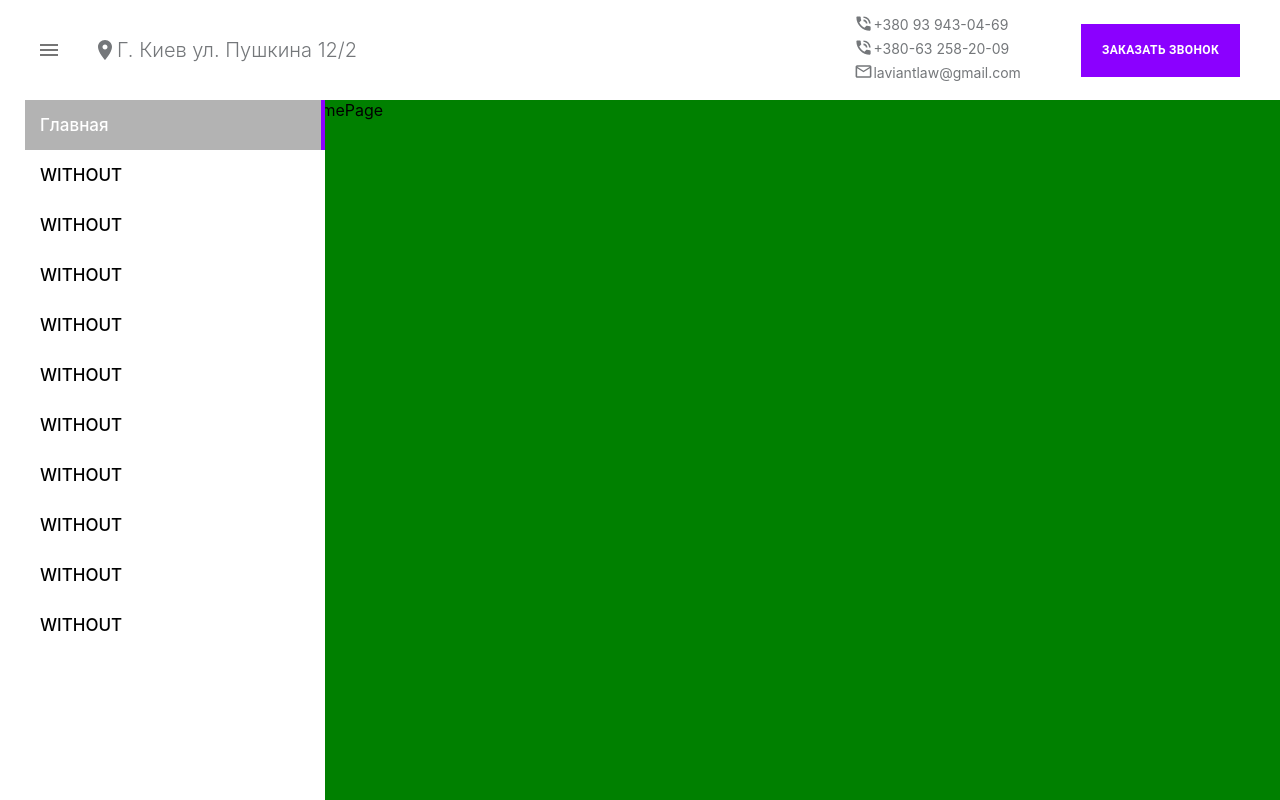
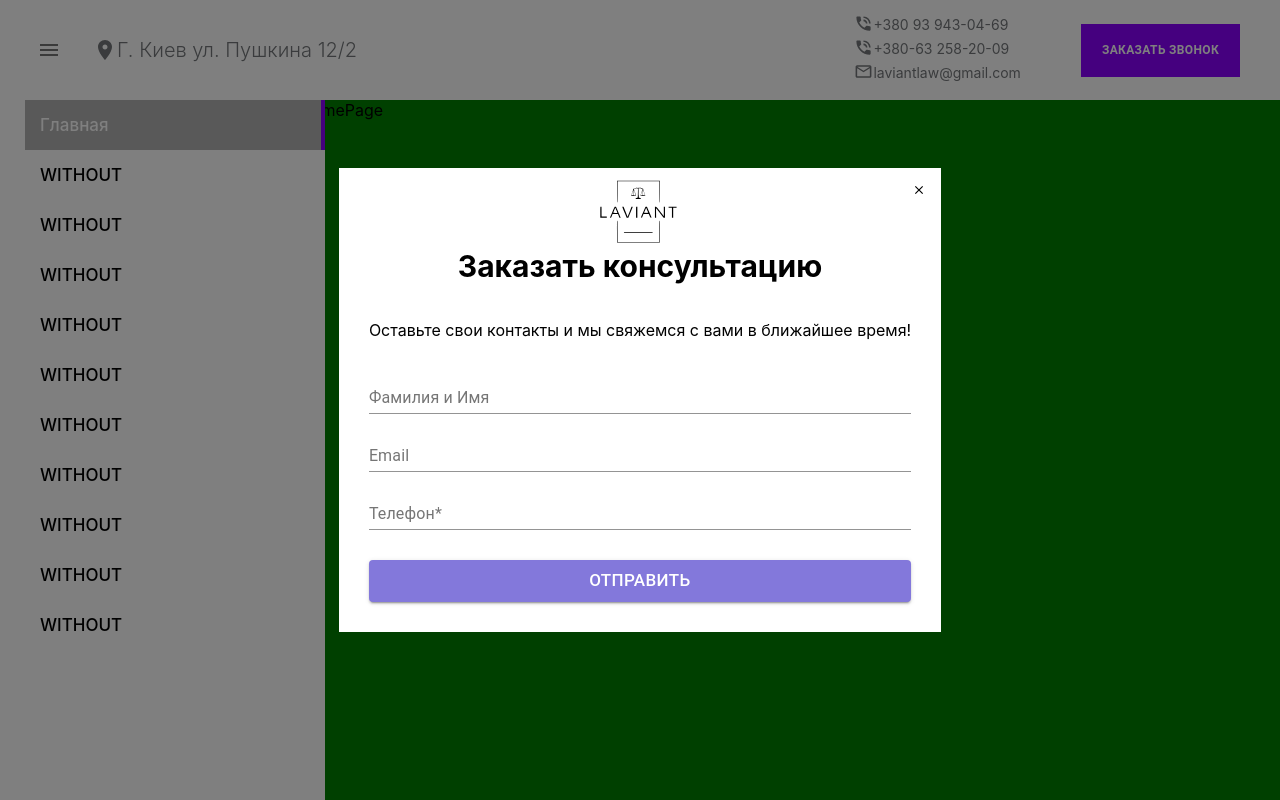
Before and after one commit to ForAvoc/laviant-law, a React (Create React App) app: page / in a window 1280 px wide. Both pictures are taken after a click on the button "ЗАКАЗАТЬ ЗВОНОК". Built offline with nearby package versions, Linux system fonts and the light colour scheme.

Commit message:
created modal

```diff
--- a/package.json
+++ b/package.json
@@ -10,6 +10,7 @@
     "@testing-library/user-event": "^12.1.10",
     "axios": "^0.21.1",
     "classnames": "^2.3.1",
+    "formik": "^2.2.9",
     "react": "^17.0.2",
     "react-dom": "^17.0.2",
     "react-redux": "^7.2.4",
@@ -18,7 +19,8 @@
     "redux": "^4.1.0",
     "redux-thunk": "^2.3.0",
     "sass": "^1.35.1",
-    "web-vitals": "^1.0.1"
+    "web-vitals": "^1.0.1",
+    "yup": "^0.32.9"
   },
   "scripts": {
     "start": "react-scripts start",
--- a/src/App.jsx
+++ b/src/App.jsx
@@ -5,6 +5,7 @@ import s from './App.module.scss';
 import SideBar from './shared/components/SideBar';
 import HomePage from './pages/HomePage';
 import Header from './shared/components/Header';
+import CallbackModal from './shared/components/CallbackModal';
 
 function App() {
   const [isSideBarTemporary, setIsSideBarTemporary] = useState(false);
@@ -50,6 +51,7 @@ function App() {
           </Switch>
         </div>
       </div>
+      <CallbackModal />
     </div>
   );
 }
--- /dev/null
+++ b/src/shared/components/CallbackModal/index.jsx
@@ -0,0 +1,157 @@
+import React from 'react';
+import {makeStyles} from '@material-ui/core/styles';
+import Modal from '@material-ui/core/Modal';
+import Backdrop from '@material-ui/core/Backdrop';
+import Fade from '@material-ui/core/Fade';
+import TextField from '@material-ui/core/TextField';
+import Button from '@material-ui/core/Button';
+import {Formik, Form} from 'formik';
+import * as yup from 'yup';
+import {connect} from 'react-redux';
+import cx from 'classnames';
+import CloseIcon from '@material-ui/icons/Close';
+import s from './style.module.scss';
+import {ReactComponent as Logo} from '../../media/Logo.svg';
+import {selectorGetModalState} from '../../../store/modal-service/selector';
+import {actionSetModalState} from '../../../store/modal-service/actions';
+
+const useStyles = makeStyles(() => ({
+  modal: {
+    display: 'flex',
+    alignItems: 'center',
+    justifyContent: 'center',
+  },
+  formButton: {
+    '& .MuiButton': {
+      '&-label': {
+        color: 'white',
+        fontSize: '17px',
+      },
+    },
+    '&.MuiButton-containedPrimary': {
+      backgroundColor: '#8378db',
+    },
+    '&.MuiButton-root': {
+      marginTop: '30px',
+    },
+  },
+  formItem: {
+    marginTop: '10px',
+  },
+}));
+
+const ValidationSchema = yup.object().shape({
+  // nameSurname: yup.string().required('Пожалуйста укажите свое имя!'),
+  phoneNumber: yup
+    .number()
+    .typeError('Номер введен некоректно')
+    .required('Пожалуйста укажите свой номер телефона, что бы мы могли связаться с Вами!'),
+  email: yup.string().email('Введите коректный Email').required('Обязательно'),
+});
+
+const CallbackModal = ({modalState, setModalState}) => {
+  const classes = useStyles();
+  // ?????
+  // const [isModalStyle, setIsModalStyle] = React.useState(false);
+
+  const handleClose = () => {
+    setModalState(false);
+  };
+  return (
+    <Modal
+      className={classes.modal}
+      open={modalState}
+      onClose={handleClose}
+      BackdropComponent={Backdrop}
+      BackdropProps={{
+        timeout: 600,
+      }}
+    >
+      <Fade in={modalState}>
+        {/* ?????? */}
+        <div className={cx(s.popup__content)}>
+          <CloseIcon className={s.popup__closeIcon} onClick={handleClose} />
+          <Logo className={s.popup__logo} />
+          <div className={s.popup__title}>
+            <h1>Заказать консультацию</h1>
+          </div>
+          <div className={s.popup__text}>
+            <p>Оставьте свои контакты и мы свяжемся с вами в ближайшее время!</p>
+          </div>
+
+          <Formik
+            initialValues={{nameSurname: '', email: '', phoneNumber: ''}}
+            validateOnBlur
+            validationSchema={ValidationSchema}
+            onSubmit={(values, {setSubmitting}) => {
+              setTimeout(() => {
+                alert(JSON.stringify(values, null, 2));
+                setSubmitting(false);
+              }, 400);
+            }}
+          >
+            {({values, errors, touched, handleChange, handleBlur, handleSubmit, isSubmitting}) => (
+              <Form onSubmit={handleSubmit} className={s.popup__callbackForm}>
+                <TextField
+                  className={cx(classes.root, classes.formItem)}
+                  name="nameSurname"
+                  onChange={handleChange}
+                  onBlur={handleBlur}
+                  value={values.nameSurname}
+                  label="Фамилия и Имя"
+                  error={errors.nameSurname && touched.nameSurname && errors.nameSurname}
+                  helperText={errors.nameSurname && touched.nameSurname && errors.nameSurname}
+                />
+
+                <TextField
+                  className={cx(classes.formItem)}
+                  name="email"
+                  onChange={handleChange}
+                  onBlur={handleBlur}
+                  value={values.email}
+                  label="Email"
+                  error={errors.email && touched.email && errors.email}
+                  helperText={errors.email && touched.email && errors.email}
+                />
+                <TextField
+                  className={cx(classes.formItem)}
+                  name="phoneNumber"
+                  type="tel"
+                  placeholder="063 123 4567"
+                  multiline
+                  onChange={handleChange}
+                  onBlur={handleBlur}
+                  value={values.phoneNumber}
+                  label="Телефон*"
+                  error={errors.phoneNumber && touched.phoneNumber && errors.phoneNumber}
+                  helperText={errors.phoneNumber && touched.phoneNumber && errors.phoneNumber}
+                />
+                <Button
+                  className={classes.formButton}
+                  color="primary"
+                  fullWidth
+                  variant="contained"
+                  type="submit"
+                  disabled={isSubmitting}
+                >
+                  Отправить
+                </Button>
+              </Form>
+            )}
+          </Formik>
+        </div>
+      </Fade>
+    </Modal>
+  );
+};
+
+const mapStateToProps = (store) => ({
+  modalState: selectorGetModalState(store),
+});
+
+const mapDispatchToProps = {
+  setModalState: actionSetModalState,
+};
+const connector = connect(mapStateToProps, mapDispatchToProps);
+
+export default connector(CallbackModal);
--- /dev/null
+++ b/src/shared/components/CallbackModal/style.module.scss
@@ -0,0 +1,41 @@
+@import '../../../assets/scss/variables';
+
+
+.popup{
+    &__content{
+        outline: none;
+        overflow: hidden;
+        position: relative;
+        display: flex;
+        flex-direction: column;
+        background-color: #fff;
+        padding: 30px;
+        color: $text-color;
+        max-width: 650px;
+        transition: all .7s ease !important;
+    }
+    &__title{
+            text-align: center;
+            font-size: 15px;
+    }
+    &__closeIcon{
+        cursor: pointer;
+        margin: 0;
+        position: absolute;
+        right: 10px;
+        top: 10px;
+        padding: 5px;
+        &:hover{
+            color: rgb(163, 32, 32);
+        }
+    }
+    &__logo{
+        height: 100px;
+        width: 100%;
+        margin: -35px 0;
+    }
+    &__callbackForm{
+        display: flex;
+        flex-direction: column;
+    }
+}
--- a/src/shared/components/Header/index.jsx
+++ b/src/shared/components/Header/index.jsx
@@ -10,6 +10,7 @@ import MailOutlineIcon from '@material-ui/icons/MailOutline';
 // Redux
 import {connect} from 'react-redux';
 import {actionSetSidebarState} from '../../../store/sidebar-service/actions';
+import {actionSetModalState} from '../../../store/modal-service/actions';
 // Components
 import {ReactComponent as LogoIcon} from '../../media/Logo.svg';
 // Styles
@@ -70,7 +71,7 @@ const useStyles = makeStyles(() => ({
   },
 }));
 
-const Header = ({setSidebarState}) => {
+const Header = ({setSidebarState, setModalState}) => {
   const classes = useStyles();
   return (
     <div className={s.header}>
@@ -103,7 +104,9 @@ const Header = ({setSidebarState}) => {
             <span>laviantlaw@gmail.com</span>
           </Link>
         </div>
-        <Button className={classes.button}>Заказать звонок</Button>
+        <Button className={classes.button} onClick={() => setModalState(true)}>
+          Заказать звонок
+        </Button>
         <Button className={classes.minifiedButton}>
           <PhoneEnabledIcon className={classes.phoneEnabledIcon} />
         </Button>
@@ -114,6 +117,7 @@ const Header = ({setSidebarState}) => {
 
 const mapDispatchToProps = {
   setSidebarState: actionSetSidebarState,
+  setModalState: actionSetModalState,
 };
 
 const connector = connect(null, mapDispatchToProps);
--- a/src/store/actions-type.js
+++ b/src/store/actions-type.js
@@ -1,2 +1,3 @@
 // Project types
 export const SET_SIDEBAR_STATE = 'SET_SIDEBAR_STATE';
+export const SET_MODAL_STATE = 'SET_MODAL_STATE';
--- /dev/null
+++ b/src/store/modal-service/actions.js
@@ -0,0 +1,5 @@
+import {SET_MODAL_STATE} from '../actions-type';
+
+export const actionSetModalState = (state) => (dispatch) => {
+  dispatch({type: SET_MODAL_STATE, payload: state});
+};
--- /dev/null
+++ b/src/store/modal-service/reducer.js
@@ -0,0 +1,17 @@
+import {SET_MODAL_STATE} from '../actions-type';
+
+const initState = {
+  isModalState: false,
+};
+
+const modalReducer = (state = initState, action) => {
+  const {type, payload} = action;
+  switch (type) {
+    case SET_MODAL_STATE:
+      return {...state, isModalState: payload};
+    default:
+      return state;
+  }
+};
+
+export default modalReducer;
--- /dev/null
+++ b/src/store/modal-service/selector.js
@@ -0,0 +1 @@
+export const selectorGetModalState = (store) => store.modalRedux.isModalState;
--- a/src/store/store.js
+++ b/src/store/store.js
@@ -1,11 +1,13 @@
 import {createStore, applyMiddleware, compose, combineReducers} from 'redux';
 import thunk from 'redux-thunk';
 import sideBarReducer from './sidebar-service/reducer';
+import modalReducer from './modal-service/reducer';
 
 const middleWare = [thunk];
 
 const rootReducer = combineReducers({
   sideBarRedux: sideBarReducer,
+  modalRedux: modalReducer,
 });
 
 const store = createStore(rootReducer, compose(applyMiddleware(...middleWare)));
```
Also changed, not shown: 1 other file (tests, documents, lock files or other folders).
